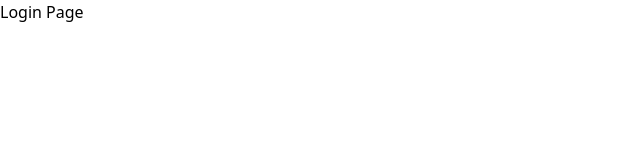
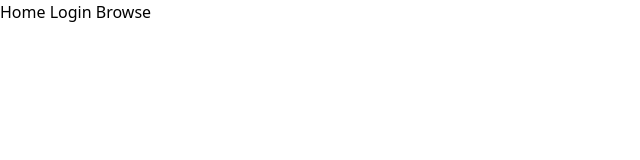
Before and after one commit to coder-Rishi05/Netflix_Clone, a React (Vite) app: page / in a window 1280 px wide. Shown: the top 160 px of the page, without its empty margins (0-640 px from the left). Built offline with nearby package versions, Linux system fonts and the light colour scheme.

Commit message:
added header

```diff
--- a/src/Components/Body.jsx
+++ b/src/Components/Body.jsx
@@ -1,13 +1,13 @@
 import Browse from "./Browse"
 import Login from "./Login"
-
+import Header from "./Header"
 
 
 const Body = () => {
   return (
     <div>
-        <Login />
-        <Browse />
+
+      <Header />
     </div>
   )
 }
--- a/src/Components/Header.jsx
+++ b/src/Components/Header.jsx
@@ -0,0 +1,15 @@
+import { Link } from "react-router-dom";
+
+import React from 'react'
+
+const Header = () => {
+  return (
+    <div>
+        <Link to='/' > Home</Link>
+        <Link to='/login' > Login</Link>
+        <Link to='/browse' > Browse</Link>
+    </div>
+  )
+}
+
+export default Header
--- a/src/main.jsx
+++ b/src/main.jsx
@@ -12,7 +12,7 @@
 const appRouter = createBrowserRouter([
   {
     path:'/',
-    element:<Login />
+    element:<App />
   },
   {
     path:'/login',
```
